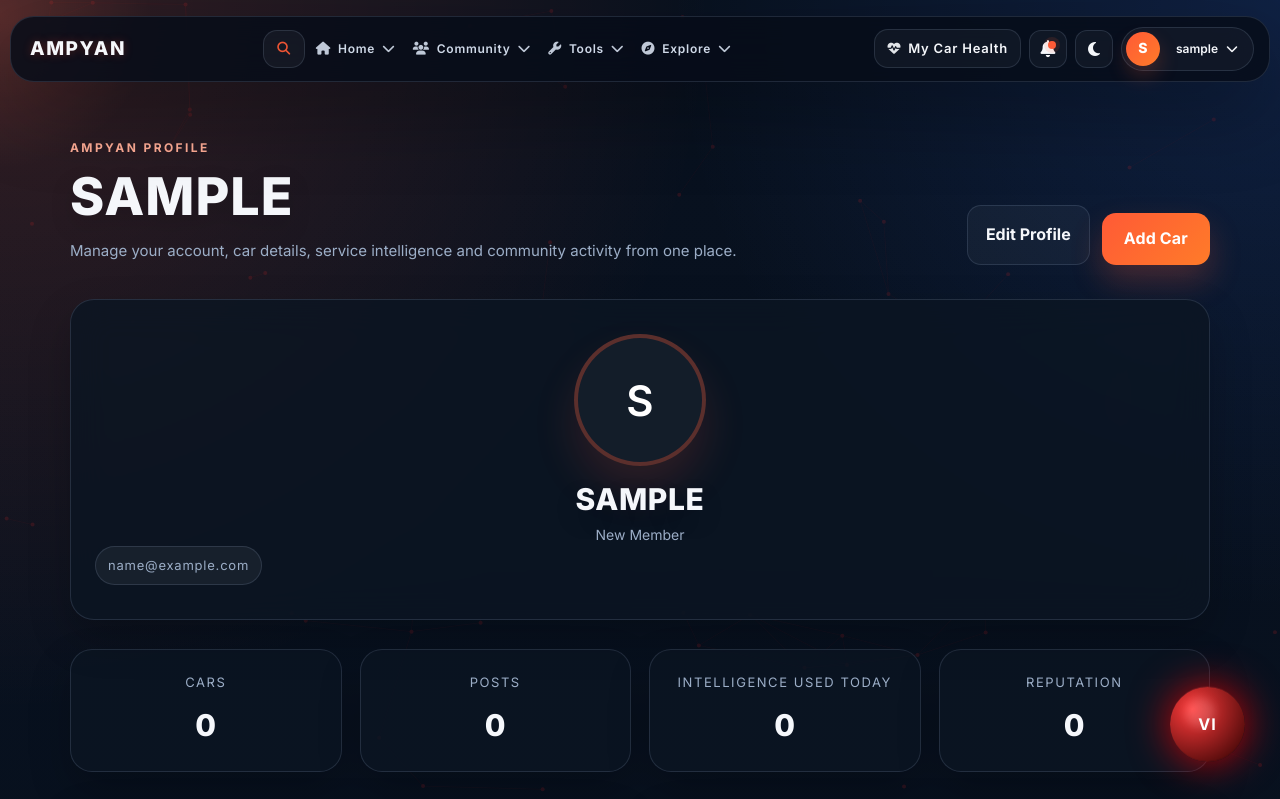
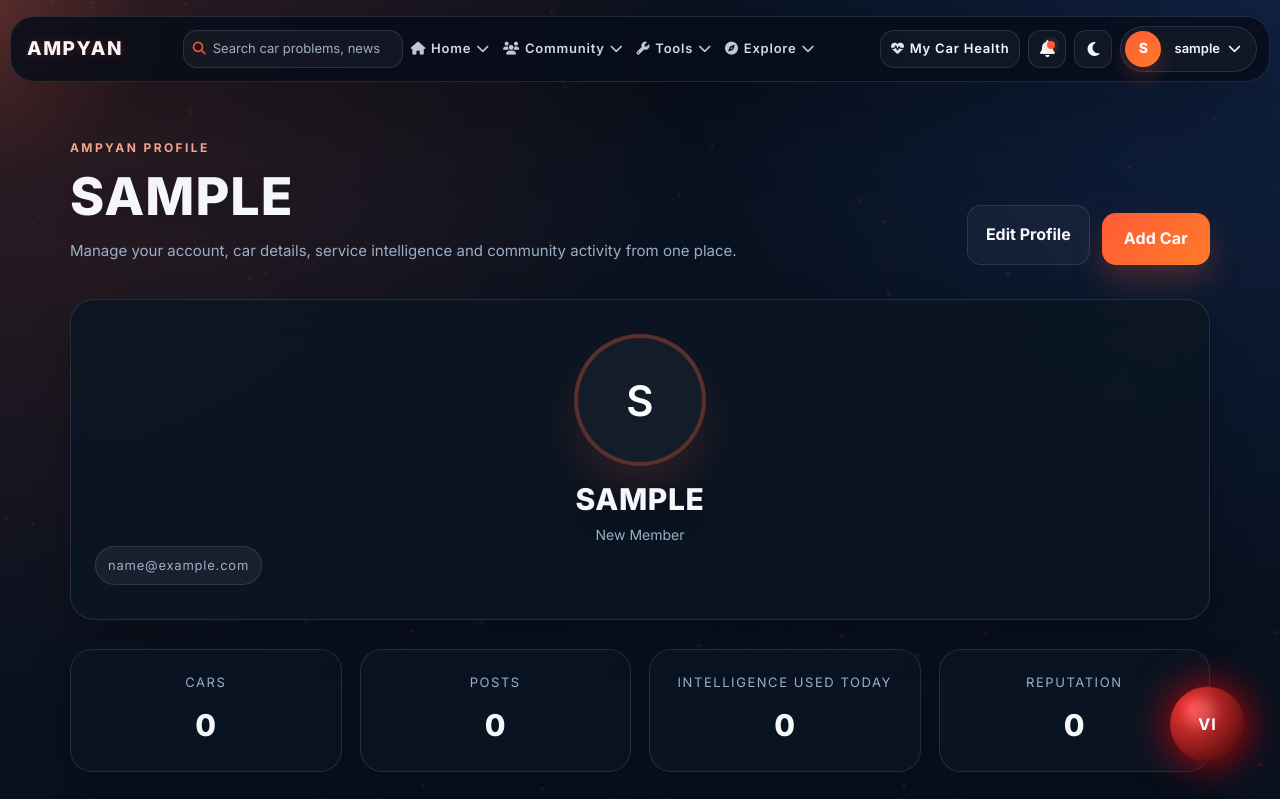
Before and after one commit to mechanicalbull07-ritesh/ampyan-website, a Flask app: page /profile in a window 1280 px wide. Shown: the top 799 px of the page. Run offline with Flask 3, Linux system fonts and the light colour scheme; the visitor is signed in with stand-in values (Sample User, id 1); data comes from the database, SQL or seed files in the repository; data that the repository does not hold is empty; some libraries are stand-ins or nearby versions.

Commit message:
fix: prevent desktop navbar overlap

```diff
--- a/static/style.css
+++ b/static/style.css
@@ -1793,39 +1793,63 @@ transition:none;
 
 @media(min-width:1200px){
 .navbar{
-padding:10px 15px;
-gap:9px;
+width:calc(100% - 20px);
+max-width:1800px;
+padding:9px 12px;
+gap:6px;
+flex-wrap:nowrap;
+align-items:center;
 }
 
 .nav-center{
-gap:5px;
+order:initial;
+width:auto;
+min-width:0;
+gap:3px;
+flex:1 1 auto;
+flex-wrap:nowrap;
+justify-content:center;
 }
 
 .nav-center a,
 .nav-link,
 .nav-priority-links a{
-font-size:12px;
+font-size:13px;
 font-weight:600;
-gap:7px;
-padding:8px 6px;
+line-height:1.2;
+white-space:nowrap;
+gap:5px;
+padding:7px 5px;
+}
+
+.nav-priority-links{
+min-width:0;
+gap:3px;
 }
 
 .navbar-search{
+width:clamp(150px,14vw,220px);
+min-width:150px;
+max-width:220px;
+flex:0 1 220px;
 height:38px;
 min-height:38px;
-padding-top:6px;
-padding-bottom:6px;
+padding:6px 9px;
+gap:7px;
 }
 
 .navbar-search input{
-font-size:12px;
+display:block;
+font-size:13px;
 }
 
 .nav-btn,
 .highlight-garage{
 min-height:38px;
-padding:8px 12px;
+padding:8px 10px;
 font-size:13px;
+line-height:1.2;
+white-space:nowrap;
 }
 
 .nav-notification,
@@ -1837,22 +1861,22 @@ height:38px;
 .nav-profile{
 min-height:38px;
 padding:4px 7px 4px 4px;
+gap:7px;
+min-width:0;
+max-width:190px;
 }
 
 .profile-badge{
-width:34px;
-height:34px;
+width:36px;
+height:36px;
 }
 
 .user-button{
-font-size:12px;
-}
-}
-
-@media(min-width:1451px){
-.navbar-search{
-min-width:150px;
-max-width:200px;
-flex-basis:180px;
-}
-}
+min-width:0;
+max-width:110px;
+font-size:13px;
+overflow:hidden;
+text-overflow:ellipsis;
+white-space:nowrap;
+}
+}
```
